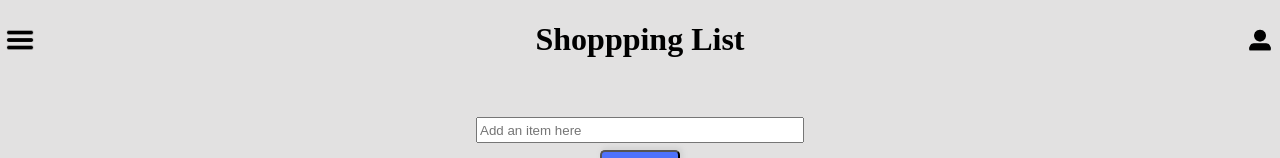
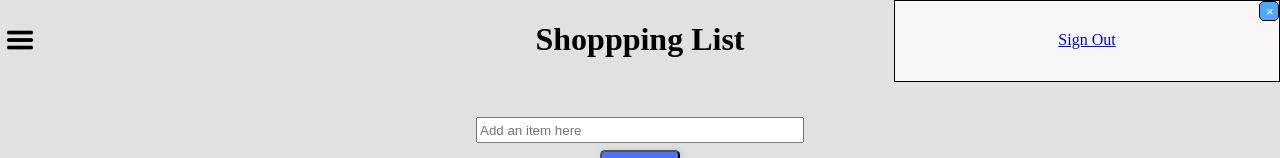
Before and after one commit to johnwdunn20/grocery-list, a React app: page / in a window 1280 px wide. Both pictures are taken after a click on the picture 1259 px from the left and 39 px from the top of the page. Shown: the top 158 px of the page. Built offline with nearby package versions, Linux system fonts and the light colour scheme; no server answers.

Commit message:
Added Profile pop-up

```diff
--- a/client/src/components/App.jsx
+++ b/client/src/components/App.jsx
@@ -5,12 +5,14 @@ import Header from './Header';
 import NewItem from './NewItem';
 import ShoppingListContainer from './ShoppingListContainer'
 import SideBar from "./SideBar";
+import Profile from "./Profile";
 
 const App = () => {
 
   const [groceries, setGroceries] = useState([])
   const [newItemToggle, setNewItemToggle] = useState(false);
   const [sideBarClass, setSideBarClass] = useState('sidebar-closed');
+  const [profileClass, setProfileClass] = useState('profile-closed');
 
   // get initial data on page load
   useEffect(() => {
@@ -46,20 +48,29 @@ const App = () => {
       .catch(err => console.log(err));
   }
 
-  // Open the sidebar
+  // Open the sidebar. *** Probably easier with booleans and ternary operators
   const showSideBar = () => {
     setSideBarClass('sidebar-open');
   }
-
   // Close the sidebar
   const closeSideBar = () => {
     setSideBarClass('sidebar-closed');
   }
 
+  // Open the profile
+  const showProfile = () => {
+    setProfileClass('profile-open');
+  }
+  // Close the profile
+  const closeProfile= () => {
+    setProfileClass('profile-closed');
+  }
+
   return (
     <>
       <SideBar sideBarClass={sideBarClass} closeSideBar={closeSideBar}/>
-      <Header showSideBar={showSideBar}/>
+      <Profile profileClass={profileClass} closeProfile ={closeProfile}/>
+      <Header showSideBar={showSideBar} showProfile={showProfile}/>
 
       <main>
         <NewItem saveNewItem={saveNewItem}/>
--- a/client/src/components/Header.jsx
+++ b/client/src/components/Header.jsx
@@ -3,12 +3,12 @@ import React from "react";
 import hamburger from '../images/hamburger.png'
 import profile from '../images/profile.png'
 
-const Header = ({showSideBar}) => {
+const Header = ({showSideBar, showProfile}) => {
   return (
     <header className="header">
       <img id="hamburger" src={hamburger} alt="hamburger" onClick={showSideBar} />
       <h1>Shoppping List</h1>
-      <img id="profile" src={profile} alt="Profile" />
+      <img id="profile" src={profile} alt="Profile" onClick={showProfile}/>
     </header>
   );
 }
--- /dev/null
+++ b/client/src/components/Profile.jsx
@@ -0,0 +1,12 @@
+import React from 'react'
+
+const Profile = ({profileClass, closeProfile}) => {
+  return (
+    <section className={profileClass}>
+      <button onClick={closeProfile}>&times;</button>
+      <a href="#">Sign Out</a>
+    </section>
+  )
+}
+
+export default Profile;
--- a/client/src/styles.scss
+++ b/client/src/styles.scss
@@ -178,3 +178,39 @@ main {
   // transform: translateX(-100%);
   // transition: transform 3.5s ease;
 }
+
+
+// profile
+.profile-open {
+  position: absolute;
+  right: 0;
+  z-index: 1;
+  width: 30%;
+  height: 10%;
+  border: 1px solid black;
+  background-color: rgb(248, 246, 246);
+
+  display: flex;
+  flex-direction: column;
+  align-items: center;
+
+  button {
+    align-self: flex-end;
+    height: 20px;
+    width: 20px;
+    border: 1px solid black;
+
+    color: white;
+    background-color: $secondaryBlue;
+    border-radius: 5px;
+  }
+
+  a {
+    padding-top: 10px;
+  }
+
+}
+
+.profile-closed {
+  display: none;
+}
```
